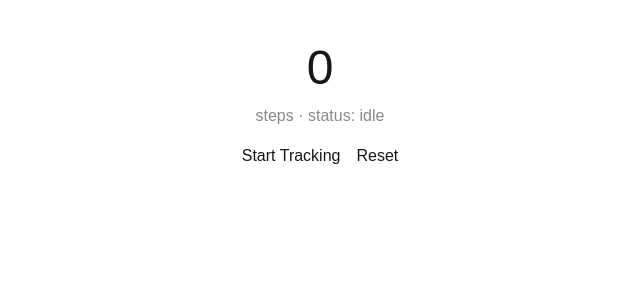
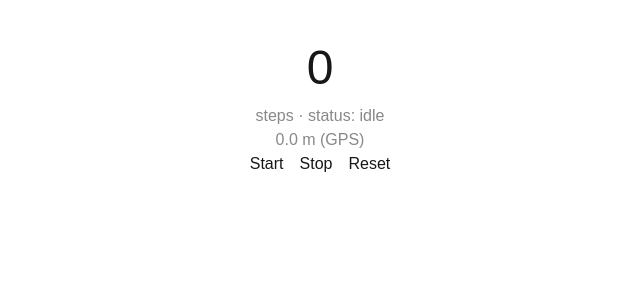
Before and after one commit to omkale1719/step_counter, a Next.js app: page / in a window 1280 px wide. Shown: the top 300 px of the page, without its empty margins (320-960 px from the left). Built offline with nearby package versions, Linux system fonts and the light colour scheme.

Commit message:
add new file and updaet code

```diff
--- a/component/StepCounter/index.tsx
+++ b/component/StepCounter/index.tsx
@@ -1,33 +1,29 @@
 'use client';
-import { useStepCounter } from "@/hooks/usestepcount";
 
- // Next.js साठी गरजेचं, plain React मध्ये harmless
+import { useWalkTracker } from "@/hooks/useWalkTracker";
 
-// import { useStepCounter } from './useStepCounter';
+// import { useWalkTracker } from './useWalkTracker';
 
 export default function StepCounter() {
-  const { steps, isTracking, error, status, start, stop, reset } = useStepCounter();
+  const { steps, distanceMeters, confidence, status, error, start, stop, reset } =
+    useWalkTracker();
 
   return (
     <div style={{ textAlign: 'center', padding: '2rem' }}>
       <h2 style={{ fontSize: '3rem', margin: 0 }}>{steps}</h2>
       <p style={{ color: '#888' }}>steps · status: {status}</p>
-
+      <p style={{ color: '#888' }}>{distanceMeters.toFixed(1)} m (GPS)</p>
+      {confidence !== null && (
+        <p style={{ color: '#aaa' }}>
+          Accuracy confidence: {(confidence * 100).toFixed(0)}%
+        </p>
+      )}
       {error && <p style={{ color: 'red' }}>{error}</p>}
-
-      <div style={{ display: 'flex', gap: '1rem', justifyContent: 'center', marginTop: '1rem' }}>
-        {!isTracking ? (
-          <button onClick={start}>Start Tracking</button>
-        ) : (
-          <button onClick={stop}>Stop</button>
-        )}
+      <div style={{ display: 'flex', gap: '1rem', justifyContent: 'center' }}>
+        <button onClick={start}>Start</button>
+        <button onClick={stop}>Stop</button>
         <button onClick={reset}>Reset</button>
       </div>
-
-      {!isTracking && (
-        <p style={{ fontSize: '0.85rem', color: '#aaa', marginTop: '1rem' }}>
-        </p>
-      )}
     </div>
   );
 }
--- /dev/null
+++ b/hooks/useGeoDistance.ts
@@ -0,0 +1,83 @@
+'use client';
+
+import { useState, useRef, useCallback } from 'react';
+
+interface UseGeoDistanceReturn {
+  distanceMeters: number;
+  isTracking: boolean;
+  error: string | null;
+  start: () => void;
+  stop: () => void;
+  reset: () => void;
+}
+
+function haversineDistance(
+  lat1: number, lon1: number, lat2: number, lon2: number
+): number {
+  const R = 6371000; // पृथ्वीची त्रिज्या (meters)
+  const toRad = (deg: number) => (deg * Math.PI) / 180;
+  const dLat = toRad(lat2 - lat1);
+  const dLon = toRad(lon2 - lon1);
+  const a =
+    Math.sin(dLat / 2) ** 2 +
+    Math.cos(toRad(lat1)) * Math.cos(toRad(lat2)) * Math.sin(dLon / 2) ** 2;
+  const c = 2 * Math.atan2(Math.sqrt(a), Math.sqrt(1 - a));
+  return R * c;
+}
+
+export function useGeoDistance(): UseGeoDistanceReturn {
+  const [distanceMeters, setDistanceMeters] = useState(0);
+  const [isTracking, setIsTracking] = useState(false);
+  const [error, setError] = useState<string | null>(null);
+
+  const lastPosition = useRef<{ lat: number; lon: number } | null>(null);
+  const watchId = useRef<number | null>(null);
+
+  const start = useCallback(() => {
+    if (!navigator.geolocation) {
+      setError('Geolocation या ब्राउझरमध्ये उपलब्ध नाही.');
+      return;
+    }
+    setError(null);
+    watchId.current = navigator.geolocation.watchPosition(
+      (pos) => {
+        const { latitude, longitude, accuracy } = pos.coords;
+
+        // कमी accuracy (उदा. > 20m) असलेले points ignore करा — noisy असतात
+        if (accuracy > 20) return;
+
+        if (lastPosition.current) {
+          const d = haversineDistance(
+            lastPosition.current.lat,
+            lastPosition.current.lon,
+            latitude,
+            longitude
+          );
+          // GPS jitter मुळे स्थिर उभं असतानाही 1-3m "movement" दिसू शकतं — छोटे jumps ignore करा
+          if (d > 1.5) {
+            setDistanceMeters((prev) => prev + d);
+          }
+        }
+        lastPosition.current = { lat: latitude, lon: longitude };
+      },
+      (err) => setError('GPS error: ' + err.message),
+      { enableHighAccuracy: true, maximumAge: 0, timeout: 5000 }
+    );
+    setIsTracking(true);
+  }, []);
+
+  const stop = useCallback(() => {
+    if (watchId.current !== null) {
+      navigator.geolocation.clearWatch(watchId.current);
+      watchId.current = null;
+    }
+    setIsTracking(false);
+  }, []);
+
+  const reset = useCallback(() => {
+    setDistanceMeters(0);
+    lastPosition.current = null;
+  }, []);
+
+  return { distanceMeters, isTracking, error, start, stop, reset };
+}
--- /dev/null
+++ b/hooks/useWalkTracker.ts
@@ -0,0 +1,54 @@
+'use client';
+
+import { useMemo } from 'react';
+// import { useStepCounter } from './useStepCounter';
+import { useGeoDistance } from './useGeoDistance';
+import { useStepCounter } from './usestepcount';
+
+const AVG_STRIDE_METERS = 0.75; // सरासरी माणसाची stride length
+
+export function useWalkTracker() {
+  const stepCounter = useStepCounter();
+  const geo = useGeoDistance();
+
+  // GPS distance वरून अंदाजे expected steps
+  const estimatedStepsFromGPS = useMemo(
+    () => Math.round(geo.distanceMeters / AVG_STRIDE_METERS),
+    [geo.distanceMeters]
+  );
+
+  // Sensor count आणि GPS estimate किती जुळतात — 0 ते 1 दरम्यान confidence
+  const confidence = useMemo(() => {
+    if (estimatedStepsFromGPS < 5) return null; // पुरेसा GPS data नाही अजून
+    const diff = Math.abs(stepCounter.steps - estimatedStepsFromGPS);
+    const ratio = 1 - diff / Math.max(estimatedStepsFromGPS, 1);
+    return Math.max(0, Math.min(1, ratio));
+  }, [stepCounter.steps, estimatedStepsFromGPS]);
+
+  const start = async () => {
+    await stepCounter.start();
+    geo.start(); // GPS permission वेगळी मागितली जाईल (browser location prompt)
+  };
+
+  const stop = () => {
+    stepCounter.stop();
+    geo.stop();
+  };
+
+  const reset = () => {
+    stepCounter.reset();
+    geo.reset();
+  };
+
+  return {
+    steps: stepCounter.steps,
+    distanceMeters: geo.distanceMeters,
+    estimatedStepsFromGPS,
+    confidence, // null = अजून पुरेसा GPS data नाही, नाहीतर 0-1 (1 = चांगलं जुळतंय)
+    status: stepCounter.status,
+    error: stepCounter.error || geo.error,
+    start,
+    stop,
+    reset,
+  };
+}
```
